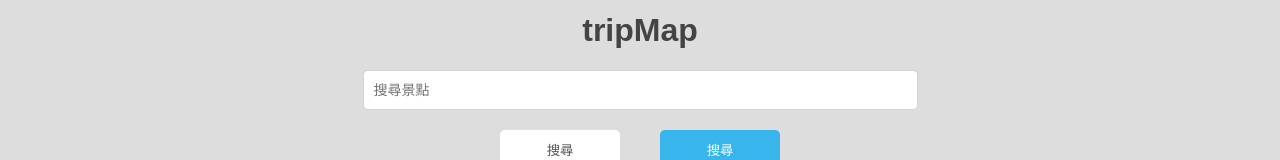
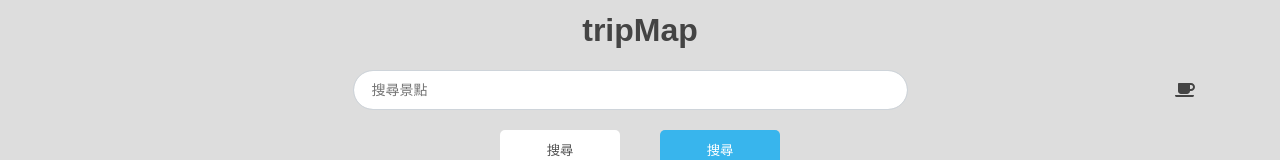
Before and after one commit to YuChing0923/journey-app, a React (Create React App) app: page /map in a window 1280 px wide. Shown: the part 243-403 px from the top of the page. Built offline with nearby package versions, Linux system fonts and the light colour scheme.

Commit message:
add fontawesome

```diff
--- a/package.json
+++ b/package.json
@@ -4,6 +4,10 @@
   "homepage": "./",
   "private": true,
   "dependencies": {
+    "@fortawesome/fontawesome-svg-core": "^1.2.30",
+    "@fortawesome/free-brands-svg-icons": "^5.14.0",
+    "@fortawesome/free-solid-svg-icons": "^5.14.0",
+    "@fortawesome/react-fontawesome": "^0.1.11",
     "@testing-library/jest-dom": "^4.2.4",
     "@testing-library/react": "^9.3.2",
     "@testing-library/user-event": "^7.1.2",
--- a/src/assets/main.scss
+++ b/src/assets/main.scss
@@ -47,7 +47,7 @@
   display: block;
   width: 100px;
   height: 40px;
-  padding: 7px 10px;
+  padding: 7px 18px;
   font-size: 14px;
   font-weight: 400;
   line-height: 1.5;
@@ -55,7 +55,7 @@
   background-color: #fff;
   background-clip: padding-box;
   border: 1px solid #ced4da;
-  border-radius: 0.25rem;
+  border-radius: 2rem;
   transition: border-color 0.15s ease-in-out, box-shadow 0.15s ease-in-out;
 }
 
--- a/src/components/Index/Index.js
+++ b/src/components/Index/Index.js
@@ -1,4 +1,7 @@
 import React from 'react';
+import { FontAwesomeIcon } from '@fortawesome/react-fontawesome';
+import { faCoffee } from '@fortawesome/free-solid-svg-icons';
+
 import '../../assets/main.scss';
 
 function Index() {
@@ -16,6 +19,7 @@
         <div className="container">
           <h1 className="title">tripMap</h1>
           <input type="text" placeholder="搜尋景點" className="form_control main_search" />
+          <FontAwesomeIcon icon={faCoffee} />
           <div className="main_button">
             <button className="btn cancel">搜尋</button>
             <button className="btn">搜尋</button>
```
Also changed, not shown: 1 other file (tests, documents, lock files or other folders).
